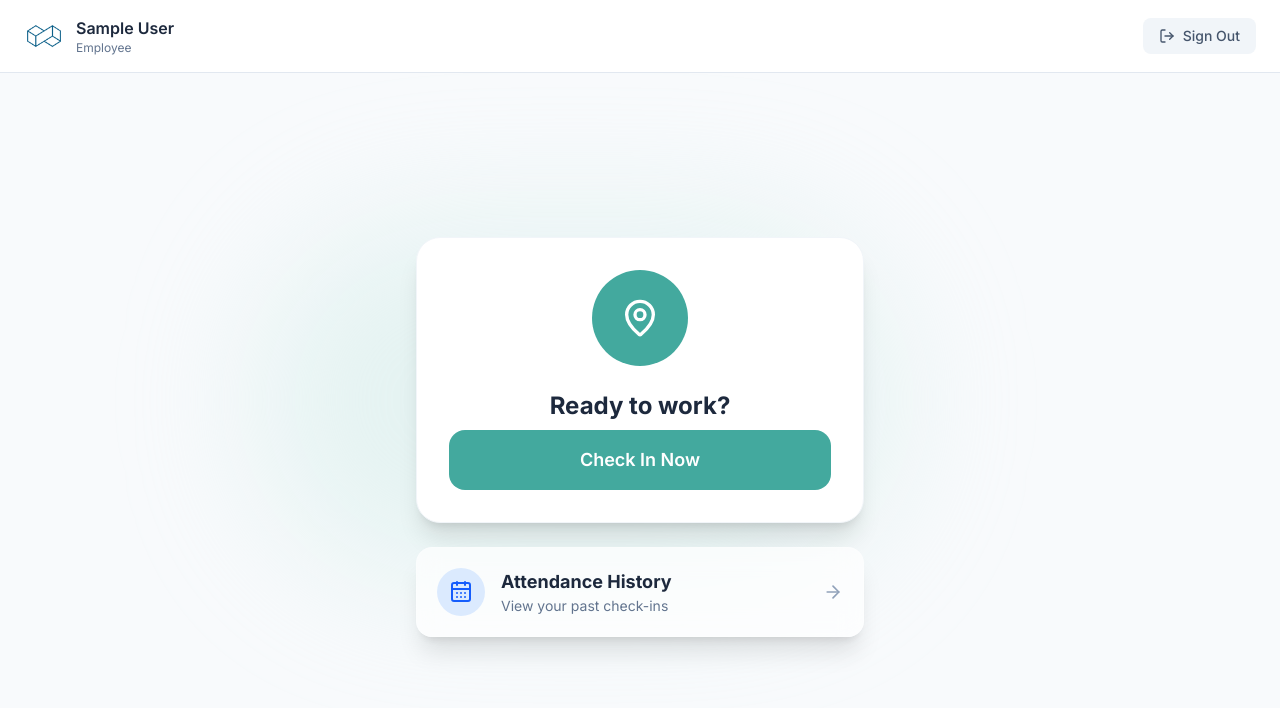
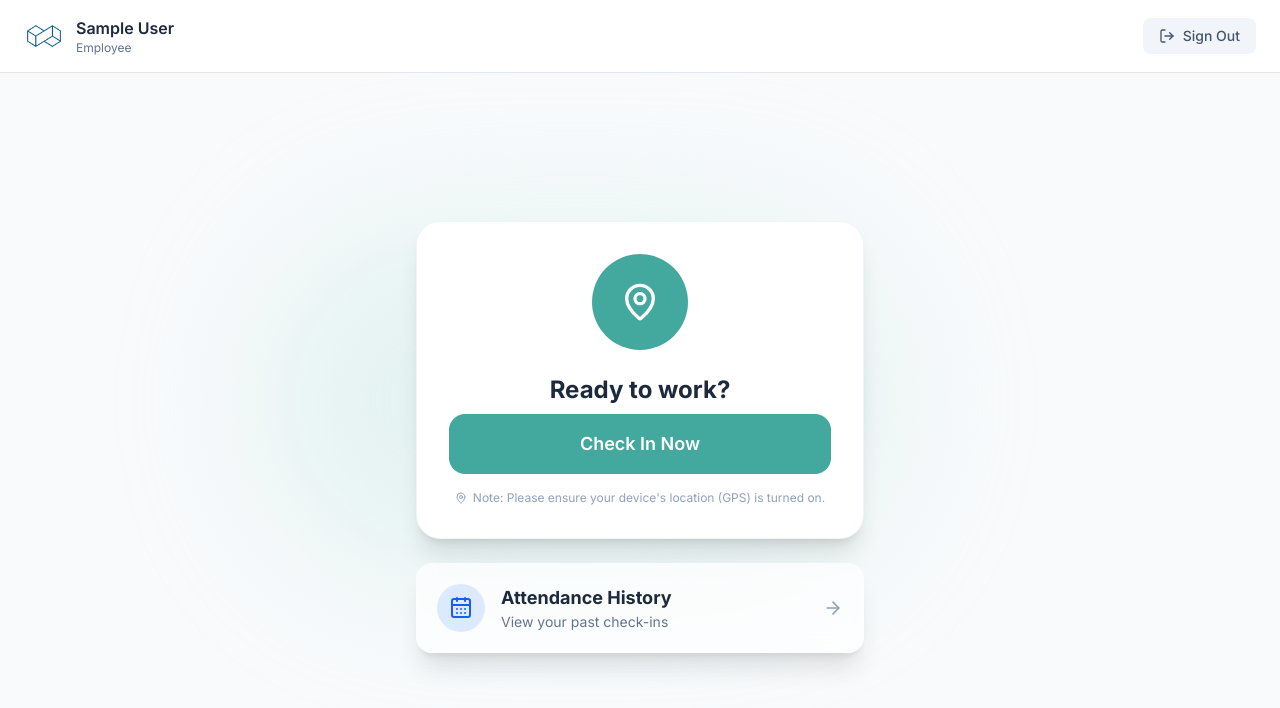
Before and after one commit to BorhanTarek/Attendance-MM, a Next.js app: page /dashboard in a window 1280 px wide. Shown: the top 708 px of the page. Built offline with nearby package versions, Linux system fonts and the light colour scheme; no server answers; the database is empty; sample sign-in values are in the browser's storage.

Commit message:
Add GPS reminder note to attendance card

```diff
--- a/src/components/AttendanceCard.tsx
+++ b/src/components/AttendanceCard.tsx
@@ -141,6 +141,11 @@ export default function AttendanceCard({ isActive, latestLog }: { isActive: bool
                 <span>{localIsActive ? 'Check Out' : 'Check In Now'}</span>
               )}
             </button>
+
+            <p className="mt-4 text-xs text-slate-400 flex items-center justify-center gap-1.5">
+              <MapPin className="w-3 h-3" />
+              Note: Please ensure your device's location (GPS) is turned on.
+            </p>
           </motion.div>
         </AnimatePresence>
 
```
